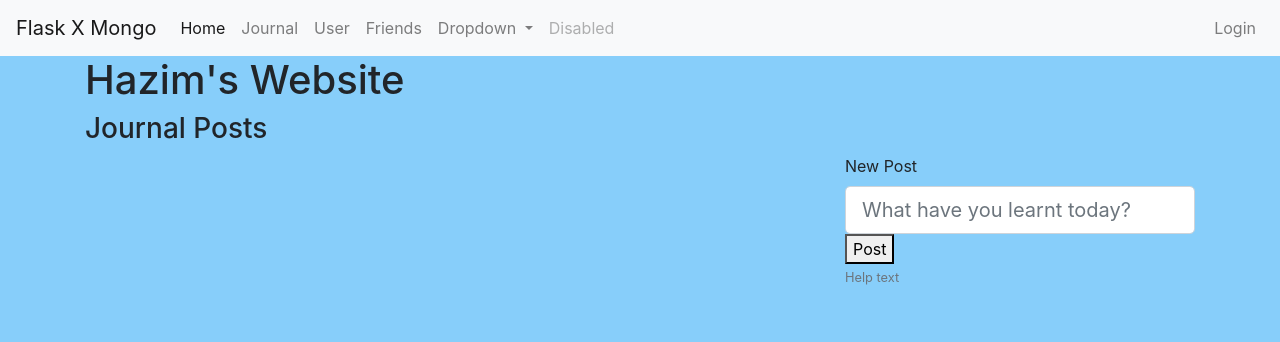
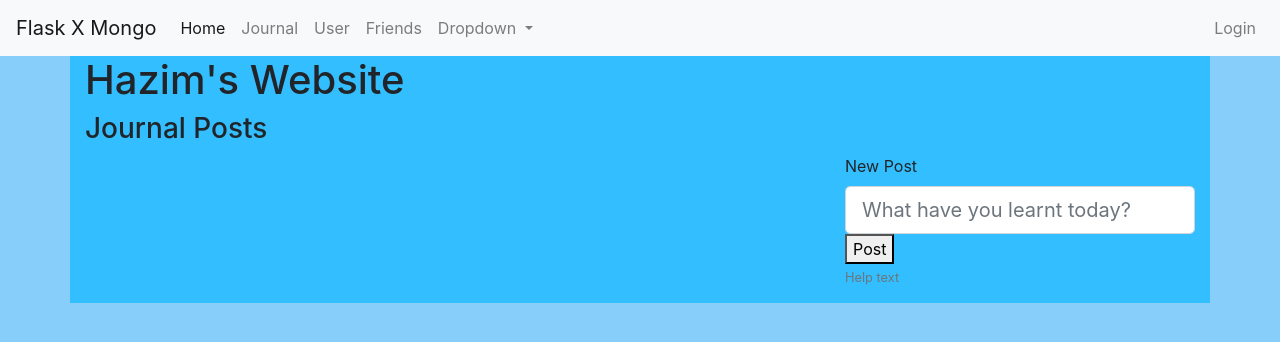
Before and after one commit to hajimss/flask-and-mongo, a Flask app: page /journal in a window 1280 px wide. Shown: the top 342 px of the page. Run offline with Flask 2, Linux system fonts and the light colour scheme; the visitor is signed in with stand-in values (Sample User, id 1); data that the repository does not hold is empty.

Commit message:
datetime change

```diff
--- a/server.py
+++ b/server.py
@@ -16,13 +16,8 @@
 # connection to mongo
 
 try:
-    #client = pymongo.MongoClient(
-    #    host="localhost",
-    #    port=27017,
-    #    serverSelectionTimeoutMS=1000,
-    #)
-
     MONGO_URL = os.environ['MONGO_URL']
+    print(MONGO_URL)
     client = pymongo.MongoClient(MONGO_URL)
     db = client.test
 
@@ -79,8 +74,6 @@
                     }
             dbResponse = db.users.insert_one(user)
             print(dbResponse.inserted_id)
-            #for attr in dir(dbResponse):
-            #    print(attr)
             Response(
                 response=json.dumps({
                     "message": "user created",
@@ -181,9 +174,11 @@
 
         elif request.method == 'POST':
             t1 = datetime.now()
+            full_date = t1.strftime("%d") + " " + t1.strftime("%B") + " " + t1.strftime("%Y")
             post = {
                 'content':request.form['content'],
-                'date': t1
+                'date': t1,
+                'full_date': full_date
             }
             dbResponse = db.posts.insert_one(post)
             print(post)
--- a/static/css/styles.css
+++ b/static/css/styles.css
@@ -1,3 +1,7 @@
 body{
     background-color: lightskyblue;
 }
+
+.inner_body{
+    background-color: #33BFFF;
+}
--- a/templates/base.html
+++ b/templates/base.html
@@ -39,9 +39,6 @@
                 <a class="dropdown-item" href="#">Something else here</a>
               </div>
             </li>
-            <li class="nav-item">
-              <a class="nav-link disabled" href="#" tabindex="-1" aria-disabled="true">Disabled</a>
-            </li>
           </ul>
           <!--
           <form class="form-inline my-2 my-lg-0">
@@ -56,7 +53,7 @@
         </ul>
         </div>
       </nav>
-      <div class="container">
+      <div class="container inner_body">
     <h1>Hazim's Website</h1>
     {% block content %}
     {% endblock %}
--- a/templates/journal.html
+++ b/templates/journal.html
@@ -18,7 +18,13 @@
         <div class="card text-left">
             <img class="card-img-top" src="holder.js/100px180/" alt="">
             <div class="card-body">
-              <h4 class="card-title">{{post['date']}}</h4>
+              <h4 class="card-title">
+                {% if 'full_date' in post %}
+                {{post['full_date']}}
+                {% else %}
+                {{post['date']}}
+                {% endif %}
+              </h4>
               <p class="card-text">{{post['content']}}</p>
             </div>
           </div>
```
Also changed, not shown: 1 other file.
